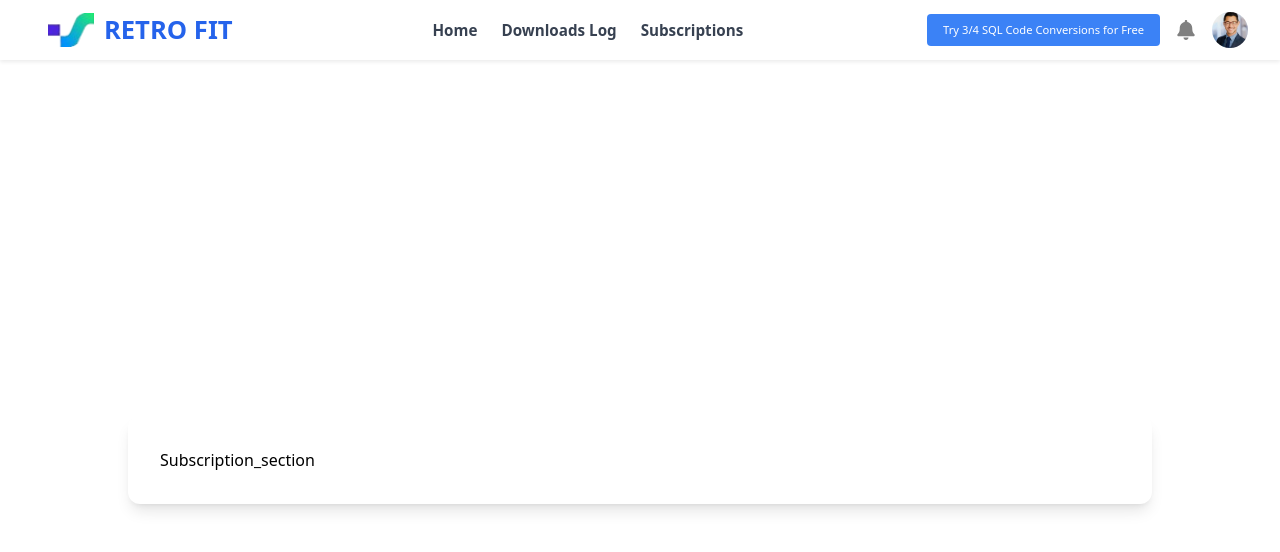
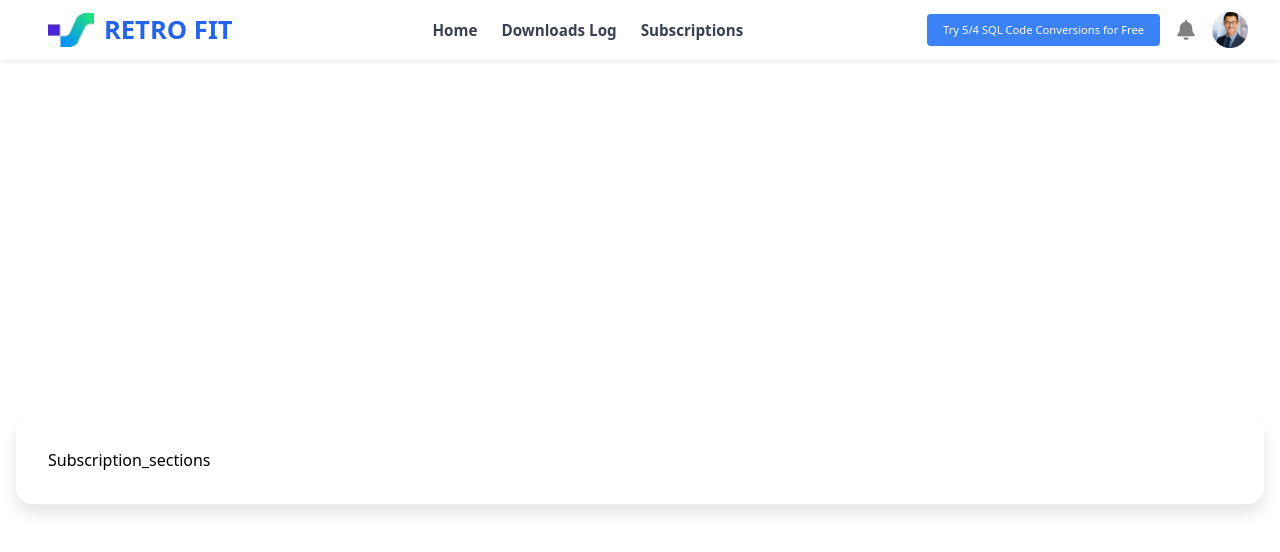
Before and after one commit to RakshitVita/B2C-Retro-Fit, a React (Vite) app: page /subscriptions in a window 1280 px wide. Shown: the top 552 px of the page. Built offline with nearby package versions, Linux system fonts and the light colour scheme.

Commit message:
navbar
navbar

```diff
--- a/src/App.jsx
+++ b/src/App.jsx
@@ -21,7 +21,7 @@ const App = () => {
 
   ];
 
-  const filenumber = 3;
+  const filenumber = 5;
 
   return (
     <Router>
--- a/src/componets/Maincontainer.css
+++ b/src/componets/Maincontainer.css
@@ -3,7 +3,8 @@
   justify-content: center;
   align-items: center;
   min-height: 80vh;
-  padding: 0 1rem;
+  padding:  1rem;
+
 }
 
 .main-container-inner {
--- a/src/componets/Navbar.jsx
+++ b/src/componets/Navbar.jsx
@@ -1,19 +1,21 @@
-
 import React, { useEffect } from "react";
-import { Link } from "react-router-dom";
+import { Link, useNavigate } from "react-router-dom";
 import { FaBell } from "react-icons/fa";
-import "./Navbar.css";
+import "./navbar.css";
 
 const Navbar = ({
   notifications = [],
   profileFields = [],
   filenumber,
 }) => {
+  const navigate = useNavigate();
+
   useEffect(() => {
     if (filenumber > 4) {
       alert("You have exceeded your 4 free SQL code conversions.");
+      navigate("/subscriptions");
     }
-  }, [filenumber]);
+  }, [filenumber, navigate]);
 
   // Get avatar from profileFields
   const avatarField = profileFields.find(field => field.label.toLowerCase() === "avatar");
@@ -58,7 +60,7 @@ const Navbar = ({
         <div className="profile-dropdown">
           <img src={avatar} alt="User profile" className="profile-img" />
           <div className="dropdown-content">
-            {profileFields.map(({ label, value }) => (
+            {profileFields.slice(1).map(({ label, value }) => (
               <p key={label}>
                 <strong>{label}:</strong> {value}
               </p>
--- a/src/componets/Subscription_section.jsx
+++ b/src/componets/Subscription_section.jsx
@@ -1,16 +1,14 @@
 import React from 'react'
+import Maincontainer from './Maincontainer'
 
-
-
-const Subscription_section  = ({ children }) => {
+const Subscription_sections = () => {
   return (
-     <div className="flex justify-center items-center min-h-[80vh] px-4">
-      <div className="bg-white rounded-xl shadow-lg p-8 w-full  max-w-5xl">
-        {children}
-       Subscription_section
-      </div>
-    </div>
+    <>
+    <Maincontainer>
+        Subscription_sections
+    </Maincontainer>
+    </>
   )
 }
 
-export default Subscription_section
+export default Subscription_sections
```
Also changed, not shown: src/componets/download.css (added), src/componets/mainpage.css (added), src/componets/subscription_section.css (added).
